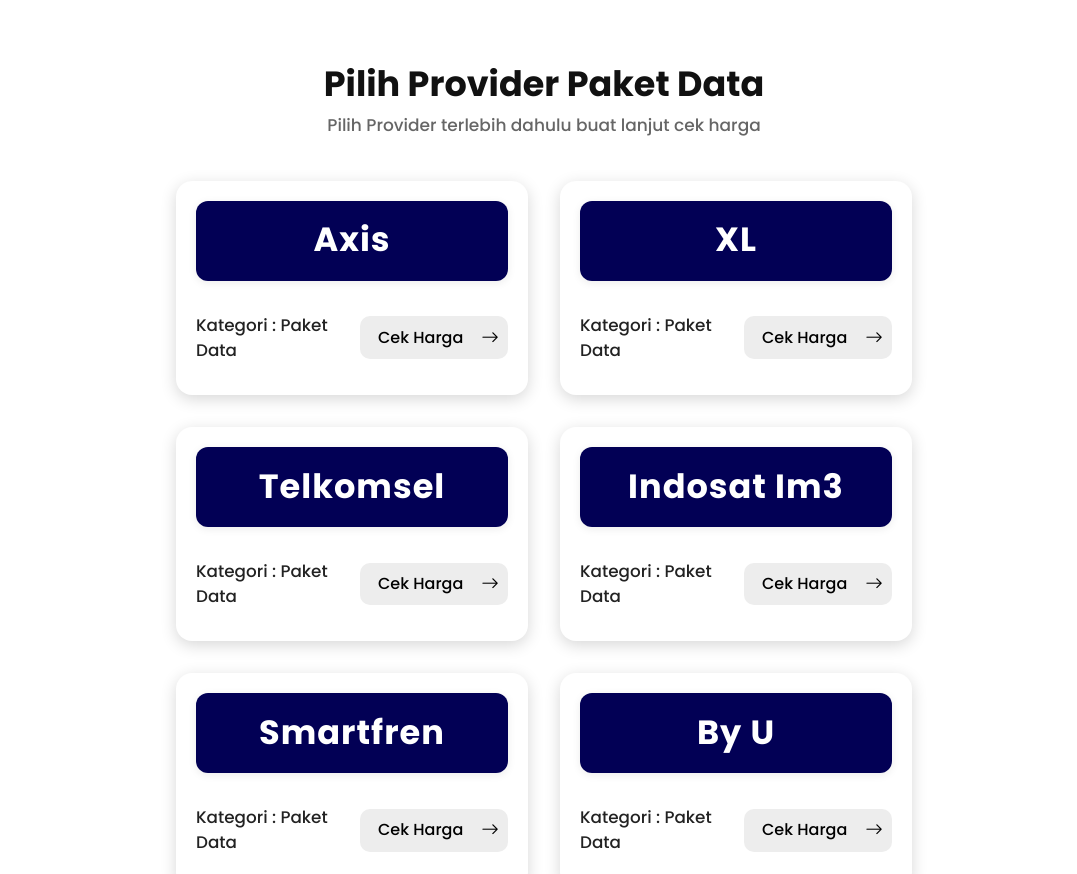
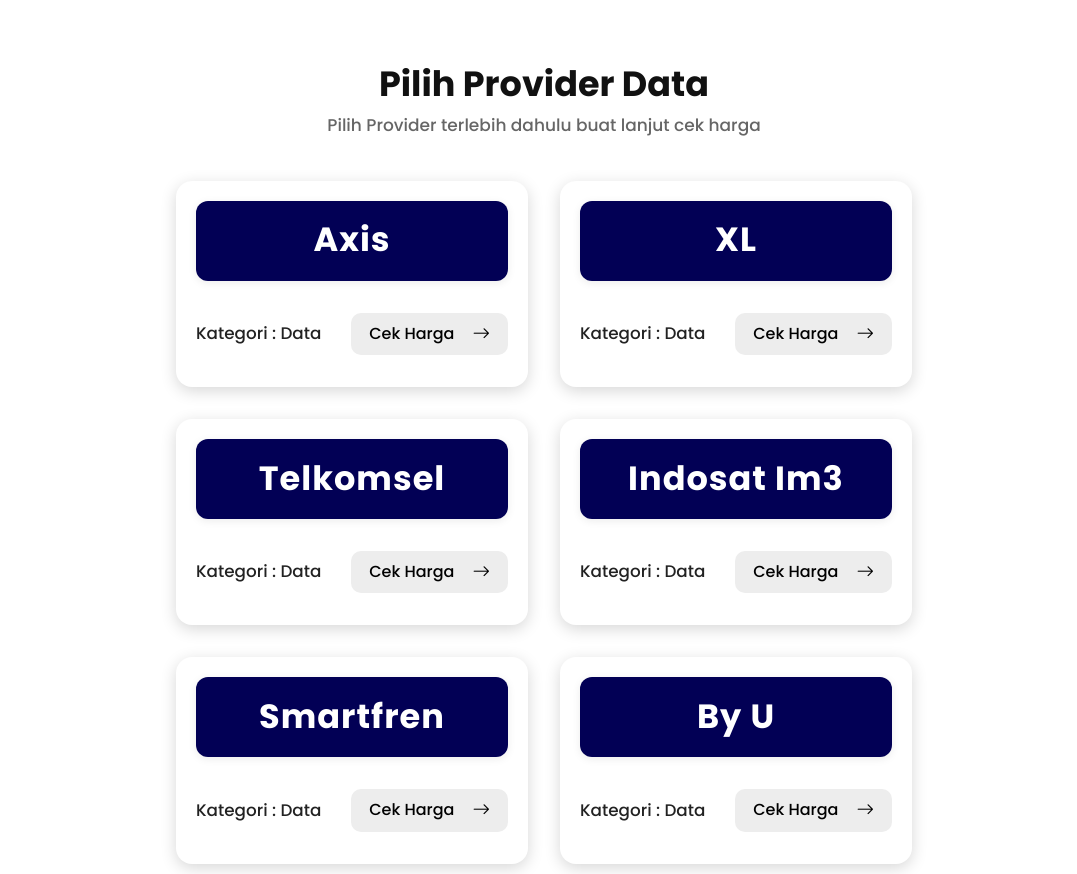
Before and after one commit to rafiaulia/Rafiaja-Store, a plain HTML site: page rafiajastore/datapage.html in a window 1280 px wide. Shown: the part 73-947 px from the top of the page, without its empty margins (96-1173 px from the left). Drawn offline with nearby package versions, Linux system fonts and the light colour scheme.

Commit message:
edit tampilan hp

```diff
--- a/rafiajastore/css/custom.css
+++ b/rafiajastore/css/custom.css
@@ -291,7 +291,7 @@ padding: 0 20px  !important;
   font-size: 35px;
   }
   .raf-subtitle{
-    font-size: 17px;
+    font-size: 17px !important;
   }
 }
 
@@ -650,7 +650,7 @@ body {
   margin: 0 auto;
   display: grid;
   grid-template-columns: repeat(2, 1fr);
-  gap: 10px;
+  gap: 20px 0px;
 
   margin-top: 50px;
   margin-bottom: 100px;
@@ -1227,6 +1227,7 @@ i[data-lucide] svg {
   border-radius: 6px;
   font-size: 15px !important;
   color: #ffffff !important;
+  gap: 8px 12px;
 }
 
 .kontak-intro{
--- a/rafiajastore/datapage.html
+++ b/rafiajastore/datapage.html
@@ -4,7 +4,7 @@
  <div id="navbar-placeholder"></div>
 
  <div class="provider-title">
-<h2 class="layanan-title">Pilih Provider Paket Data</h2>
+<h2 class="layanan-title">Pilih Provider Data</h2>
 <p class="layanan-subtitle">Pilih Provider terlebih dahulu buat lanjut cek harga</p>
 </div>
 
@@ -14,7 +14,7 @@
       <span class="telkomsel-card-title">Axis</span>
     </div>
     <div class="telkomsel-card-body">
-      <span class="telkomsel-card-category">Kategori : Paket Data</span>
+      <span class="telkomsel-card-category">Kategori : Data</span>
       <button onclick="window.location.href='datapage/dataaxis.html'" class="telkomsel-card-btn">
         Cek Harga <span class="telkomsel-card-arrow"><i class="bi bi-arrow-right custom-arrow"></i></span>
       </button>
@@ -26,7 +26,7 @@
       <span class="telkomsel-card-title">XL</span>
     </div>
     <div class="telkomsel-card-body">
-      <span class="telkomsel-card-category">Kategori : Paket Data</span>
+      <span class="telkomsel-card-category">Kategori : Data</span>
       <button class="telkomsel-card-btn" onclick="window.location.href='datapage/dataxl.html'" >
         Cek Harga <span class="telkomsel-card-arrow"><i class="bi bi-arrow-right custom-arrow"></i></span>
       </button>
@@ -37,7 +37,7 @@
       <span class="telkomsel-card-title">Telkomsel</span>
     </div>
     <div class="telkomsel-card-body">
-      <span class="telkomsel-card-category">Kategori : Paket Data</span>
+      <span class="telkomsel-card-category">Kategori : Data</span>
       <button  onclick="window.location.href='datapage/datatelkomsel.html'" class="telkomsel-card-btn">
         Cek Harga <span class="telkomsel-card-arrow"><i class="bi bi-arrow-right custom-arrow"></i></span>
       </button>
@@ -48,7 +48,7 @@
       <span class="telkomsel-card-title">Indosat Im3</span>
     </div>
     <div class="telkomsel-card-body">
-      <span class="telkomsel-card-category">Kategori : Paket Data</span>
+      <span class="telkomsel-card-category">Kategori : Data</span>
       <button class="telkomsel-card-btn"  onclick="window.location.href='datapage/dataindosat.html'">
         Cek Harga <span class="telkomsel-card-arrow"><i class="bi bi-arrow-right custom-arrow"></i></span>
       </button>
@@ -59,7 +59,7 @@
       <span class="telkomsel-card-title">Smartfren</span>
     </div>
     <div class="telkomsel-card-body">
-      <span class="telkomsel-card-category">Kategori : Paket Data</span>
+      <span class="telkomsel-card-category">Kategori : Data</span>
       <button  onclick="window.location.href='datapage/datasmartfren.html'" class="telkomsel-card-btn">
         Cek Harga <span class="telkomsel-card-arrow"><i class="bi bi-arrow-right custom-arrow"></i></span>
       </button>
@@ -70,7 +70,7 @@
       <span class="telkomsel-card-title">By U</span>
     </div>
     <div class="telkomsel-card-body">
-      <span class="telkomsel-card-category">Kategori : Paket Data</span>
+      <span class="telkomsel-card-category">Kategori : Data</span>
       <button class="telkomsel-card-btn"  onclick="window.location.href='datapage/databyu.html'">
         Cek Harga <span class="telkomsel-card-arrow"><i class="bi bi-arrow-right custom-arrow"></i></span>
       </button>
```
